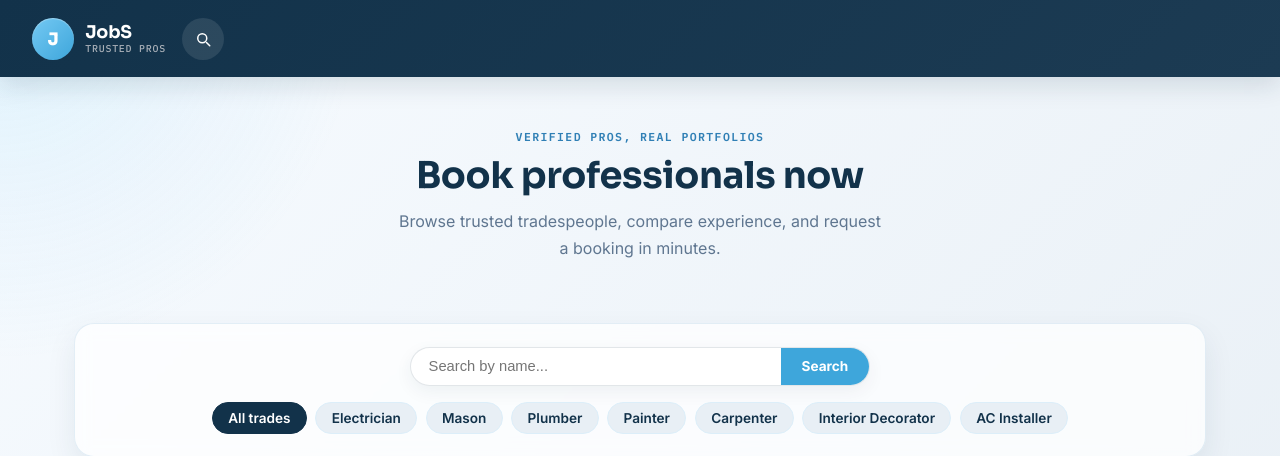
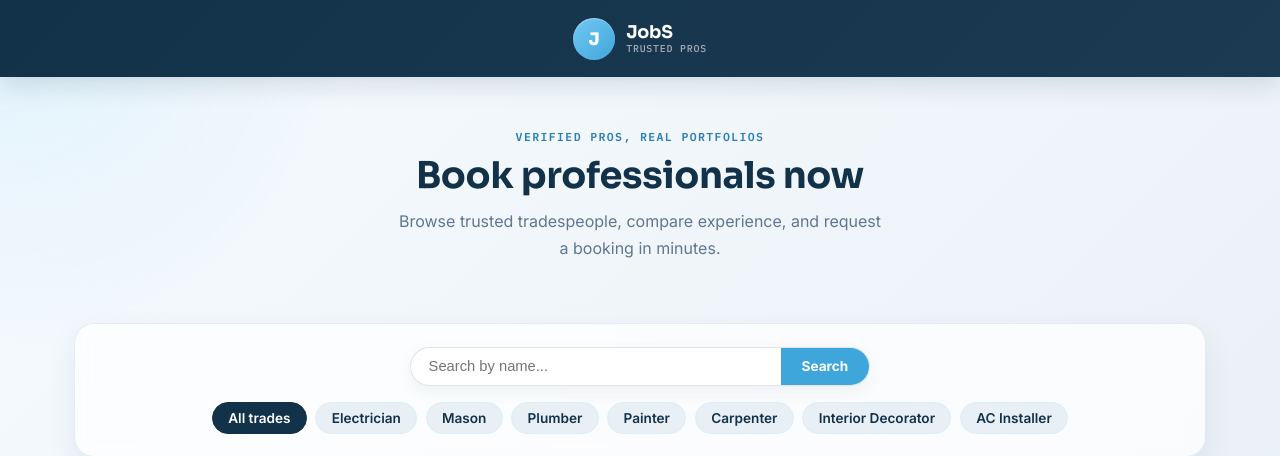
Before and after one commit to deonjoys/jobs-app, a Flask app: page / in a window 1280 px wide. Shown: the top 456 px of the page. Run offline with Flask 3, Linux system fonts and the light colour scheme.

Commit message:
ASDMIN ENVIRONMENT

```diff
--- a/static/style.css
+++ b/static/style.css
@@ -48,8 +48,8 @@ header.site-head {
   background: linear-gradient(135deg, var(--ink) 0%, #1c3b53 100%);
   color: #fff;
   padding: 1.1rem 2rem;
-  display: flex;
-  justify-content: space-between;
+  display: grid;
+  grid-template-columns: 1fr auto 1fr;
   align-items: center;
   position: sticky;
   top: 0;
@@ -57,9 +57,14 @@ header.site-head {
   box-shadow: 0 8px 24px rgba(18, 50, 74, 0.14);
 }
 
+.header-spacer {
+  justify-self: start;
+}
+
 .header-actions {
   display: flex;
   align-items: center;
+  justify-self: end;
   gap: 1rem;
 }
 
@@ -69,6 +74,7 @@ header.site-head {
   gap: 0.7rem;
   text-decoration: none;
   color: #fff;
+  justify-self: center;
 }
 
 .brand-mark {
@@ -443,7 +449,8 @@ footer.site-foot { text-align: center; padding: 2rem 0 3rem; color: var(--steel)
 }
 
 @media (max-width: 640px) {
-  header.site-head { flex-direction: column; gap: 0.8rem; align-items: flex-start; }
+  header.site-head { grid-template-columns: 1fr; gap: 0.8rem; justify-items: center; }
+  .header-spacer, .header-actions { justify-self: center; }
   .hero h2 { font-size: 1.7rem; }
   .control-bar { padding: 1rem; }
   .admin-topbar { flex-direction: column; align-items: flex-start; gap: 0.8rem; }
--- a/templates/index.html
+++ b/templates/index.html
@@ -9,7 +9,7 @@
 <body>
 
 <header class="site-head">
-  <div class="header-actions">
+  <div class="header-spacer"></div>
   <a href="/" class="brand-link" aria-label="Go to the homepage">
     <span class="brand-mark">J</span>
     <span class="brand-copy">
@@ -17,16 +17,11 @@
       <small>Trusted pros</small>
     </span>
   </a>
-    <a href="#search-panel" class="icon-link" aria-label="Jump to search">
-      <svg viewBox="0 0 24 24" fill="none" stroke="currentColor" stroke-width="2" stroke-linecap="round" stroke-linejoin="round">
-        <circle cx="11" cy="11" r="6"></circle>
-        <line x1="21" y1="21" x2="16.65" y2="16.65"></line>
-      </svg>
-    </a>
-  </div>
+  <div class="header-actions">
     {% if is_admin %}
     <a href="/admin" class="portal-pill">Admin Portal</a>
     {% endif %}
+  </div>
 </header>
 
 <div class="wrap">
```
Lines whose indentation alone changed are shown as unchanged.
